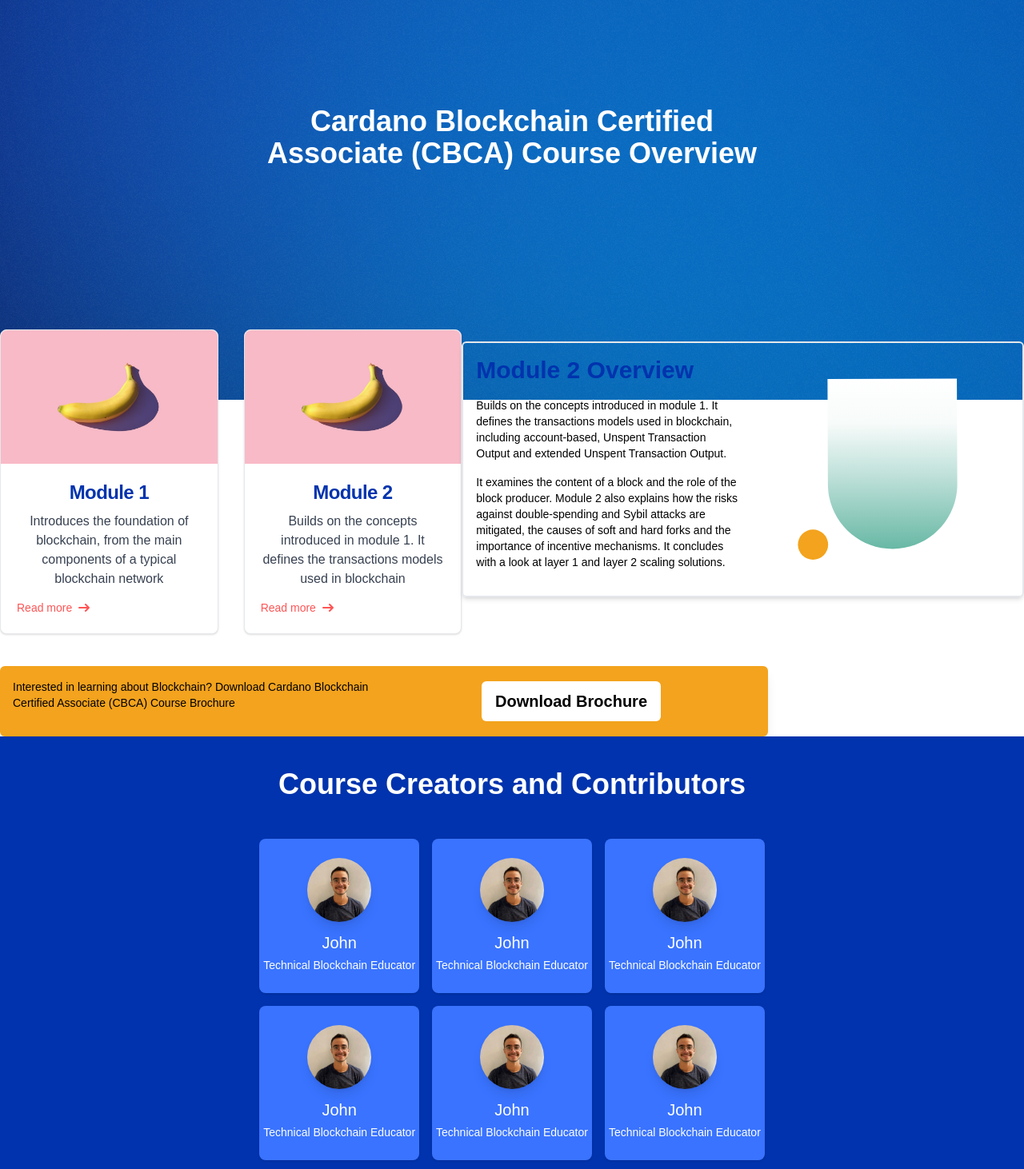
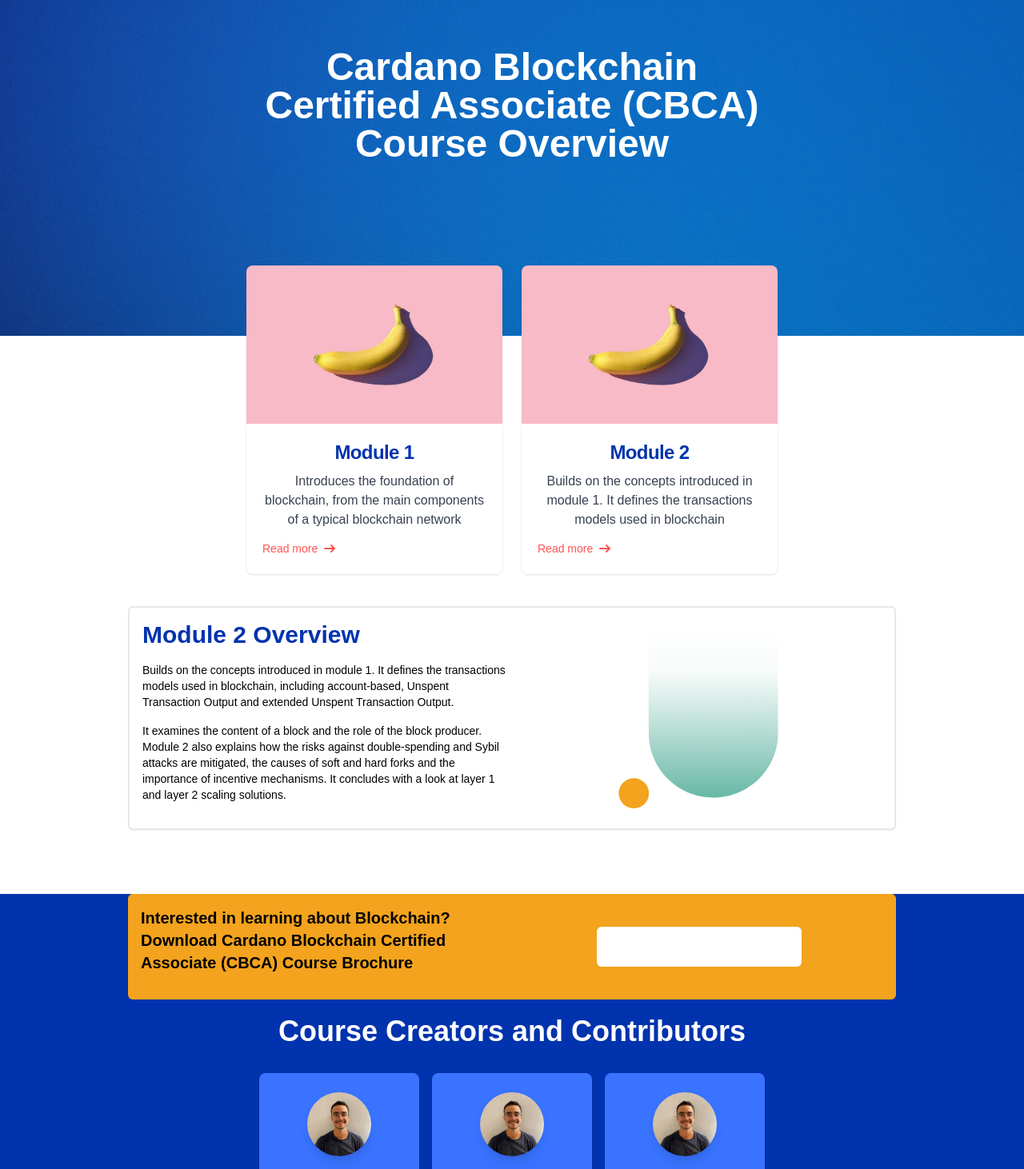
Before and after one commit to cardano-foundation/aiken-package-registry-page, a Next.js app: page /overview in a window 1280 px wide. Shown: the part 140-1602 px from the top of the page at 80% size. Built offline with nearby package versions, Linux system fonts and the light colour scheme; a web font is replaced by a local one.

Commit message:
fix section styling

```diff
--- a/app/overview/page.js
+++ b/app/overview/page.js
@@ -4,7 +4,7 @@
 import Person from '../../public/images/person.jpeg'
 import ModuleImage from '../../public/images/module-image.jpeg'
 
-export default function Home() {
+export default function Overview() {
   const cards = [
     {
       title: 'Module 1',
@@ -55,7 +55,7 @@
 
   return (
     <main className="">
-      <section className="relative isolate flex h-[80vh] items-center justify-center overflow-hidden bg-cf-blue-900">
+      <section className="relative isolate flex h-[70vh] items-center justify-center overflow-hidden bg-cf-blue-900">
         <div
           className="left-[calc(50% + 2rem)] absolute bottom-[calc(0%-56rem)] -z-10 h-[72rem] w-[72rem] overflow-hidden rounded-full bg-gradient-to-t from-[#030321] via-[#032247] to-[#05A6EC] blur-[256px]"
           aria-hidden="true"
@@ -69,21 +69,22 @@
           aria-hidden="true"
         />
         <div className="relative z-10 flex max-w-2xl flex-col items-center text-center text-white">
-          <h1 className="mb-4 text-4xl font-bold">
+          <h1 className="mb-4 text-5xl font-bold">
             Cardano Blockchain Certified Associate (CBCA) Course Overview
           </h1>
         </div>
-        <div class="absolute h-screen w-full bg-[url('/noise-light.png')] bg-repeat opacity-25"></div>
+        <div className="absolute h-screen w-full bg-[url('/noise-light.png')] bg-repeat opacity-25"></div>
       </section>
       <section className="relative -mt-40 flex items-center justify-center overflow-hidden pb-10 pt-10">
-        <div className="mt-8 grid grid-cols-2 gap-8 xl:gap-8">
+        <div className="mt-8 grid grid-cols-2 gap-6">
           {cards.map((card, key) => (
-            <div
-              key={key}
-              className="max-w-sm rounded-lg border border-gray-200 bg-white shadow"
-            >
+            <div key={key} className="max-w-xs rounded-lg shadow">
               <a href="#">
-                <Image className="rounded-t-lg" src={card.image} alt="" />
+                <Image
+                  className="rounded-t-lg"
+                  src={card.image}
+                  alt={card.title}
+                />
               </a>
               <div className="p-5">
                 <a href="#">
@@ -119,7 +120,9 @@
             </div>
           ))}
         </div>
-        <div className="h-86 box-border w-3/4 rounded-md border-2 p-4 shadow-md">
+      </section>
+      <section className="flex items-center justify-center overflow-hidden">
+        <div className="h-86 mb-20 w-3/4 justify-center rounded-md border-2 border-solid p-4 shadow-sm">
           <div className="grid grid-cols-2 place-items-center gap-2">
             <div>
               <div className="mb-4 text-3xl font-bold text-cf-blue-600">
@@ -151,20 +154,18 @@
           </div>
         </div>
       </section>
-      <section>
-        <div className="h-46 w-3/4 items-center justify-center rounded-md bg-cf-yellow-600 p-4 shadow-lg">
+      <section className="relative items-center justify-center overflow-hidden bg-cf-blue-600 pb-10">
+        <div className="h-46 m-auto flex w-3/4 items-center justify-center rounded-md bg-cf-yellow-600 p-4 shadow-sm">
           <div className="grid grid-cols-2 place-items-center gap-2">
-            <div className="mb-4 text-sm">
+            <div className="mb-4 text-xl font-bold">
               Interested in learning about Blockchain? Download Cardano
               Blockchain Certified Associate (CBCA) Course Brochure
             </div>
-            <Button className="w-56 bg-cf-blue-900">Download Brochure</Button>
+            <Button className="w-64 bg-black text-sm text-white">Download Brochure</Button>
           </div>
         </div>
-      </section>
-      <section className="relative flex items-center justify-center overflow-hidden bg-cf-blue-600 pb-10 pt-10">
-        <div className="relative z-10 flex max-w-2xl flex-col items-center text-center text-white">
-          <h1 className="mb-4 text-4xl font-bold">
+        <div className="m-auto flex max-w-2xl flex-col items-center text-center text-white">
+          <h1 className="mt-5 text-center text-4xl font-bold">
             Course Creators and Contributors
           </h1>
           <div className="mt-8 grid grid-cols-3 gap-8 xl:gap-4">
```
